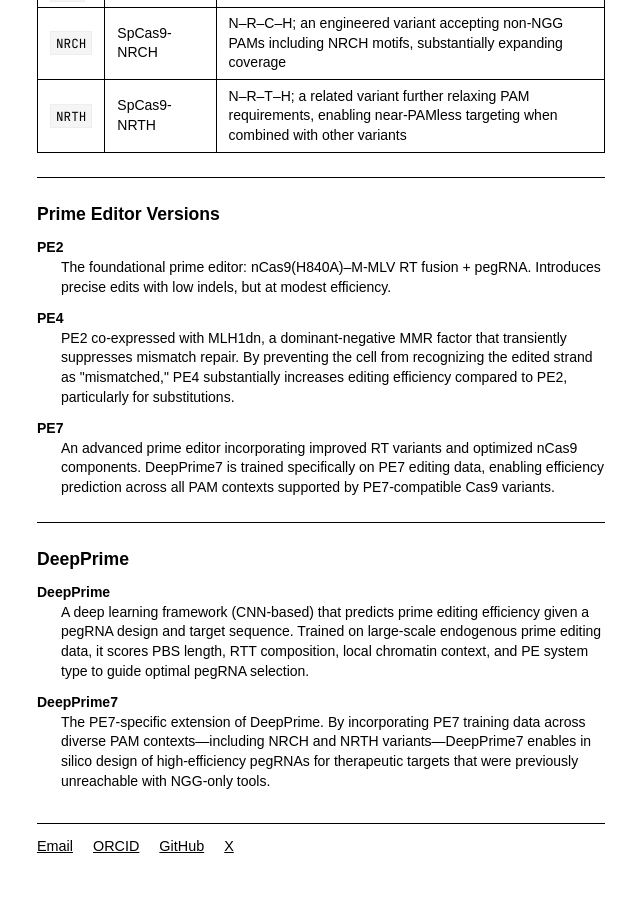
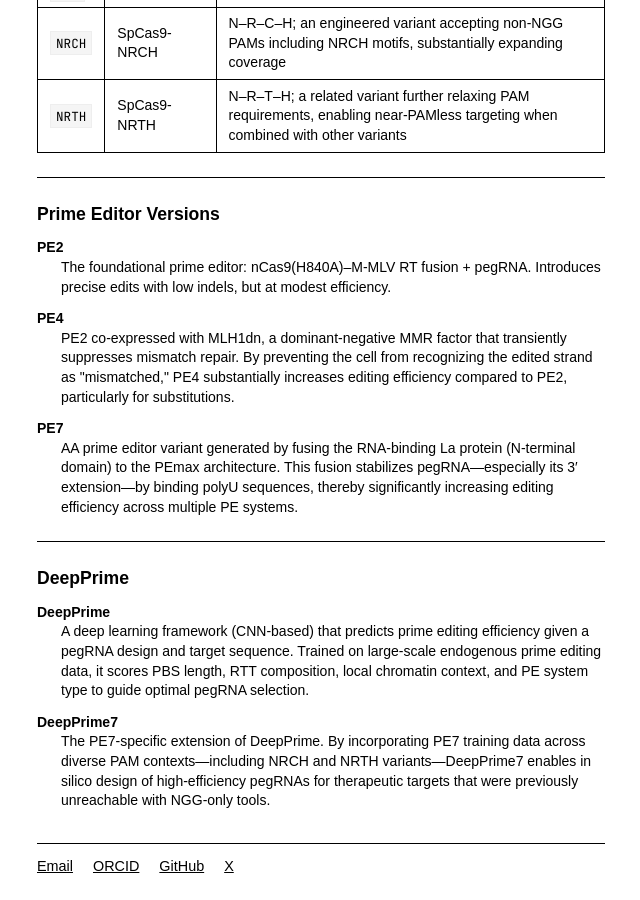
Before and after one commit to yumin-c/yumin-c.github.io, a Jekyll site: the page built from page/deepprime.html, in a window 1280 px wide and 900 px high, scrolled down 1700 px. Shown: the whole window, without its empty margins (319-959 px from the left). Built offline with Jekyll 4.4.1, drawn with Linux system fonts in a browser that asks for light colours; some web fonts are replaced.

Commit message:
edit error

```diff
--- a/page/deepprime.html
+++ b/page/deepprime.html
@@ -122,9 +122,9 @@ title: DeepPrime Glossary
     efficiency compared to PE2, particularly for substitutions.</dd>
 
   <dt>PE7</dt>
-  <dd>An advanced prime editor incorporating improved RT variants and optimized nCas9 components. DeepPrime7 is trained
-    specifically on PE7 editing data, enabling efficiency prediction across all PAM contexts supported by PE7-compatible
-    Cas9 variants.</dd>
+  <dd>AA prime editor variant generated by fusing the RNA-binding La protein (N-terminal domain) to the PEmax
+    architecture. This fusion stabilizes pegRNA—especially its 3′ extension—by binding polyU sequences, thereby
+    significantly increasing editing efficiency across multiple PE systems.</dd>
 </dl>
 
 <hr>
```
